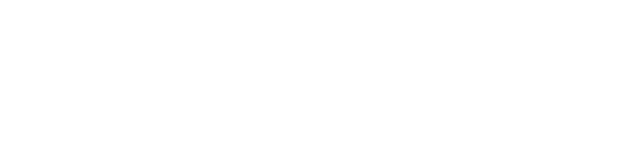
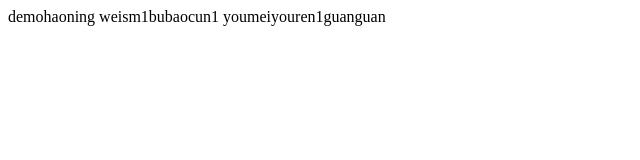
Before and after one commit to haoningwang-cmyk/gitmode, a plain HTML site: page index.html in a window 1280 px wide. Shown: the whole page, without its empty margins (0-640 px from the left). Drawn offline with Linux system fonts and the light colour scheme.

Commit message:
second save

```diff
--- a/index.html
+++ b/index.html
@@ -6,6 +6,8 @@
     <title>Document</title>
 </head>
 <body>
-
+    demohaoning
+    weism1bubaocun1
+    youmeiyouren1guanguan
 </body>
 </html>
```
